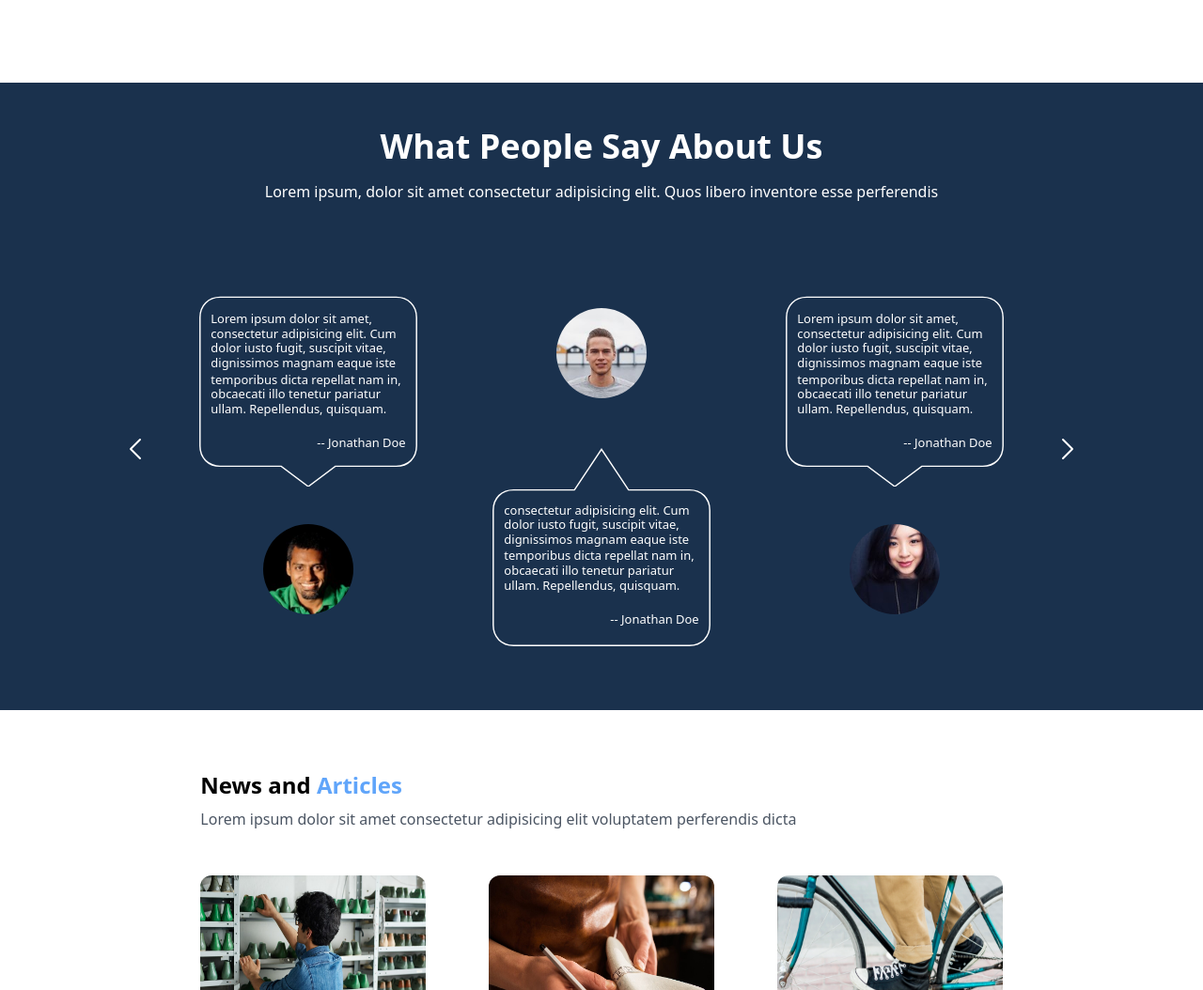
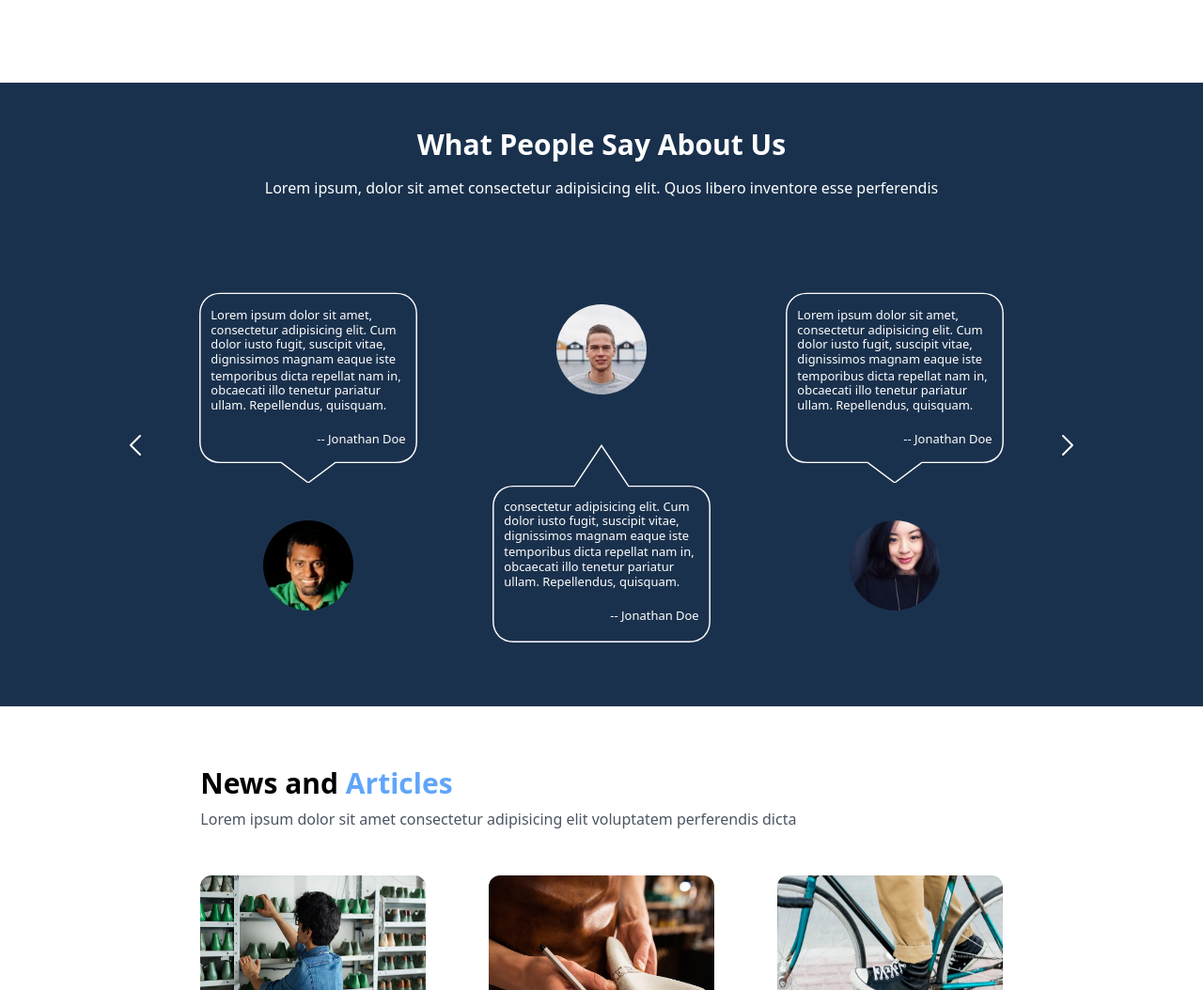
Before and after one commit to iamrohiiit04/Mochi-Online_Shoe_repair, a website built with Vite: page index.html in a window 1280 px wide. Shown: the part 4740-5794 px from the top of the page at 94% size. Built offline with nearby package versions, Linux system fonts and the light colour scheme; files whose address does not match are found by name.

Commit message:
Cosmetic Changes

```diff
--- a/index.html
+++ b/index.html
@@ -1171,8 +1171,8 @@
       <!--Container-->
       <div class="w-11/12 lg:w-4/5 mx-auto">
         <!--Heading and para content-->
-        <div class="text-center text-white px-4 md:px-0 mb-4 md:mb-8">
-          <h2 class="text-2xl md:text-4xl mb-2 md:mb-4 font-bold">What People Say About Us</h2>
+        <div class="text-left md:text-center text-white px-10 md:px-0 mb-4 md:mb-8">
+          <h2 class="text-2xl md:text-3xl mb-2 md:mb-4 font-bold">What People Say About Us</h2>
           <p class="text-sm md:text-base">Lorem ipsum, dolor sit amet consectetur adipisicing elit. Quos libero inventore esse perferendis</p>
         </div>
         <!--Sayings-->
@@ -1292,8 +1292,8 @@
       <!--Container-->
       <div class="w-2/3 mx-auto py-16">
         <!--Heading-->
-        <h4 class="text-2xl font-bold mb-2 text-center md:text-left">News and <span class="text-blue-400">Articles</span></h4>
-        <p class="text-gray-600 pb-12 text-center md:text-left">Lorem ipsum dolor sit amet consectetur adipisicing elit voluptatem perferendis dicta</p>
+        <h2 class="text-2xl md:text-3xl font-bold mb-2 text-left">News and <span class="text-blue-400">Articles</span></h2>
+        <p class="text-gray-600 pb-12 text-left text-sm md:text-base">Lorem ipsum dolor sit amet consectetur adipisicing elit voluptatem perferendis dicta</p>
         <!--New Articles-->
         <div class="flex flex-col md:flex-row justify-between items-center">
           <!--Article 1-->
```
